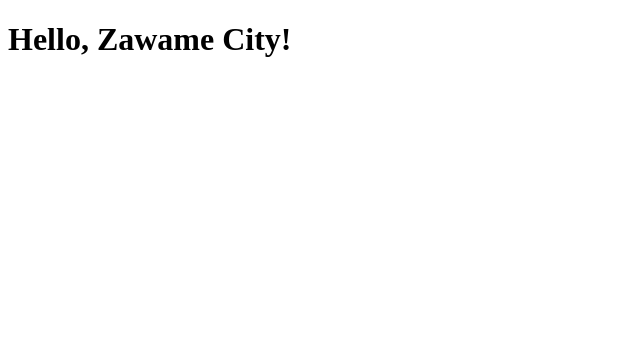
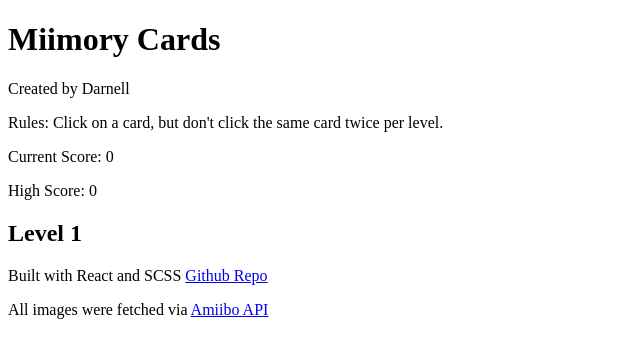
Before and after one commit to DrantDumani/memory-card-v2, a React (Vite) app: page / in a window 1280 px wide. Shown: the top 358 px of the page, without its empty margins (0-640 px from the left). Built offline with nearby package versions, Linux system fonts and the light colour scheme.

Commit message:
Create basic app skeleton

```diff
--- a/package.json
+++ b/package.json
@@ -11,7 +11,8 @@
   },
   "dependencies": {
     "react": "^18.2.0",
-    "react-dom": "^18.2.0"
+    "react-dom": "^18.2.0",
+    "sass": "^1.71.1"
   },
   "devDependencies": {
     "@types/react": "^18.2.56",
--- a/src/App.jsx
+++ b/src/App.jsx
@@ -1,9 +1,31 @@
 import { useState } from "react";
+import Game from "./components/Game/Game";
 
 function App() {
   return (
     <>
-      <h1>Hello, Zawame City!</h1>
+      <header className="header">
+        <h1 className="header__title">Miimory Cards</h1>
+        <p className="header__credit-text">Created by Darnell</p>
+      </header>
+
+      <Game />
+
+      <footer className="footer">
+        <p className="footer__text">
+          Built with React and SCSS{" "}
+          <a className="footer__link" href="#">
+            Github Repo
+          </a>
+        </p>
+
+        <p className="footer__text">
+          All images were fetched via{" "}
+          <a className="footer__link" href="https://amiiboapi.com/">
+            Amiibo API
+          </a>
+        </p>
+      </footer>
     </>
   );
 }
--- /dev/null
+++ b/src/components/Game/Game.jsx
@@ -0,0 +1,28 @@
+import "./Game.scss";
+import { useState } from "react";
+
+function Game() {
+  const [score, setScore] = useState(0);
+  const [hiScore, setHiScore] = useState(0);
+  const [gameState, setGameState] = useState("levelStart");
+  const [level, setLevel] = useState(1);
+  const [cards, setCards] = useState([]);
+
+  return (
+    <main className="main">
+      <p className="main__rules">
+        <span className="main__rules--bold">Rules: </span>Click on a card, but
+        don&apos;t click the same card twice per level.
+      </p>
+
+      <div className="scoreboard">
+        <p className="scoreboard__text">Current Score: {score}</p>
+        <p className="scoreboard__text">High Score: {hiScore}</p>
+      </div>
+
+      <h2 className="main__level">Level {level}</h2>
+    </main>
+  );
+}
+
+export default Game;
```
Also changed, not shown: src/components/Card/Card.jsx (added, +12 -0 lines), src/assets/fonts/sui_generis_rg.otf (added), src/components/Card/Card.scss (added), src/components/Game/Game.scss (added), 1 other file (tests, documents, lock files or other folders).
